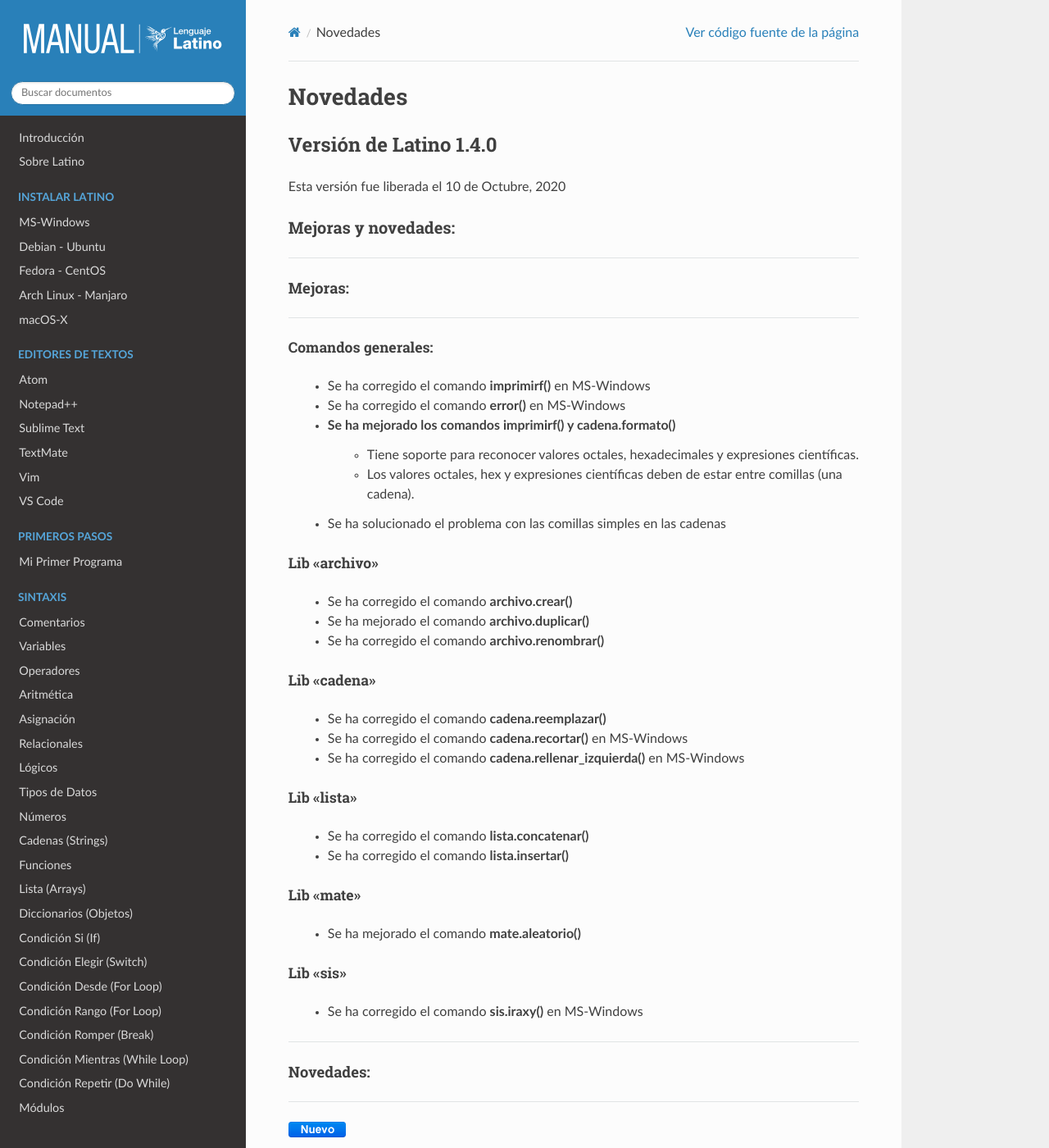
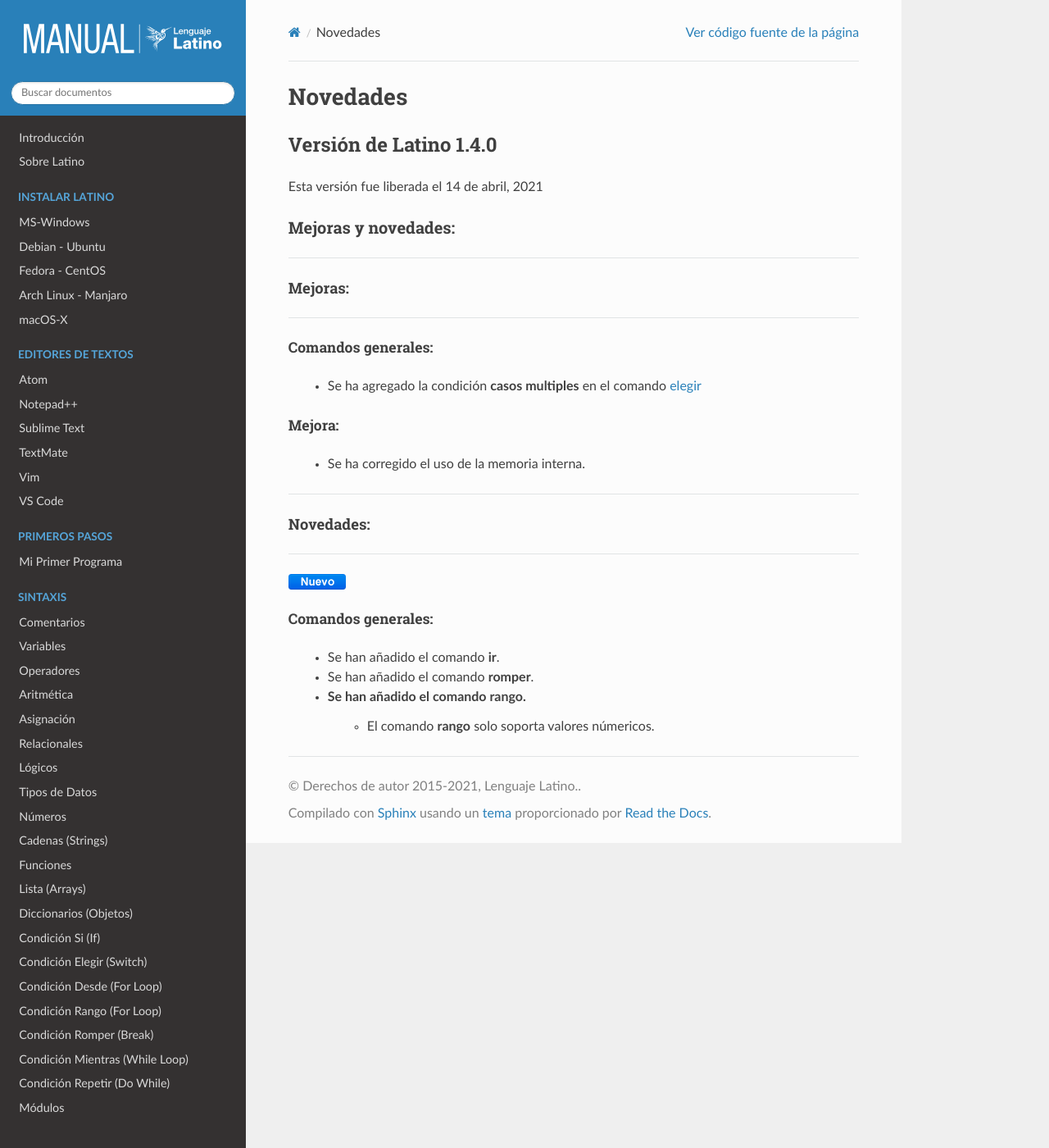
Before and after one commit to LatinoDocs/Manual-Latino, a Sphinx documentation site: the page built from docs/Novedades.rst, in a window 1280 px wide and 1400 px high. Shown: the whole window at 82% size. Built offline with Sphinx 7.4.7 and the Read the Docs theme 2.0.0, drawn with Linux system fonts in a browser that asks for light colours; comment, search, counter and statistics services are not loaded; some of the changed text lies outside the part shown.

Commit message:
Se actualizan las novedades y se corrige la información en Mi Primer Programa

```diff
--- a/docs/Novedades.rst
+++ b/docs/Novedades.rst
@@ -10,7 +10,7 @@ Novedades
 
 Versión de Latino |LATINO_VERSION|
 -----------------------------------
-Esta versión fue liberada el 10 de Octubre, 2020
+Esta versión fue liberada el 14 de abril, 2021
 
 Mejoras y novedades:
 +++++++++++++++++++++
@@ -24,37 +24,11 @@ Mejoras:
 
 Comandos generales:
 ********************
-  * Se ha corregido el comando **imprimirf()** en MS-Windows
-  * Se ha corregido el comando **error()** en MS-Windows
-  * Se ha mejorado los comandos **imprimirf()** y **cadena.formato()**
-      * Tiene soporte para reconocer valores octales, hexadecimales y expresiones científicas.
-      * Los valores octales, hex y expresiones científicas deben de estar entre comillas (una cadena).
-  * Se ha solucionado el problema con las comillas simples en las cadenas
+  * Se ha agregado la condición **casos multiples** en el comando :ref:`elegir <elegirLink>`
 
-Lib "archivo"
-**************
-  * Se ha corregido el comando **archivo.crear()**
-  * Se ha mejorado el comando **archivo.duplicar()**
-  * Se ha corregido el comando **archivo.renombrar()**
-
-Lib "cadena"
-*************
-  * Se ha corregido el comando **cadena.reemplazar()**
-  * Se ha corregido el comando **cadena.recortar()** en MS-Windows
-  * Se ha corregido el comando **cadena.rellenar_izquierda()** en MS-Windows
-
-Lib "lista"
-************
-  * Se ha corregido el comando **lista.concatenar()**
-  * Se ha corregido el comando **lista.insertar()**
-
-Lib "mate"
-***********
-  * Se ha mejorado el comando **mate.aleatorio()**
-
-Lib "sis"
-**********
-  * Se ha corregido el comando **sis.iraxy()** en MS-Windows
+Mejora:
+********
+  * Se ha corregido el uso de la memoria interna.
 
 ----
 
@@ -65,43 +39,9 @@ Novedades:
 
 .. nuevo::
 
-Lib "archivo"
-**************
-  * Se ha añadido el comando **archivo.anexar()**
-  * Se ha añadido un alias al comando **archivo.eliminar()**, y su nuevo alias es **archivo.borrar()**
-  * Se ha renombrado el comando **archivo.poner()** por **archivo.escribir()**
-  * Se ha renombrado el comanod **archivo.copiar()** por **archivo.duplicar()**
-
-Lib "cadena"
-*************
-  * Se ha renombrar el comando **cadena.regex()** por **cadena.regexl()**
-  * Se ha renombrar el comando **cadena.match()** por **cadena.regex()**
-
-Lib "dic"
-**********
-  * Se ha añadido el comando **dic.eliminar()**
-  * Se ha añadido el comando **dic.contiene()**
-
-Lib "lista"
-*************
-  * Se ha añadido el comando **lista.separar()**
-
-Lib "mate"
-***********
-  * Se ha añadido el comando **mate.acosh()**
-  * Se ha añadido el comando **mate.asenh()**
-  * Se ha añadido el comando **mate.atanh()**
-  * Se ha añadido el comando **mate.pi()**
-  * Se ha añadido el comando **mate.max()**
-  * Se ha añadido el comando **mate.min()**
-  * Se ha añadido el comando **mate.raizc()**
-  * Se ha añadido el comando **mate.tau()**
-  * Se ha añadido el comando **mate.e()**
-  * Se ha añadido el comando **mate.trunc()**
-  * Se ha añadido un nuevo alias en el comando **mate.aleatorio()** el cual es **mate.alt()**
-  * Se ha añadido el comando **mate.redondear()** y su alias **mate.rnd()**
-  * Se ha añadido los comandos **mate.base()**, **mate.parte()** y **mate.porc()**
-
-Lib "sis"
-**********
-  * Se ha añadido el comando **sis.usuario()** en MS-Windows
+Comandos generales:
+********************
+  * Se han añadido el comando **ir**.
+  * Se han añadido el comando **romper**.
+  * Se han añadido el comando **rango**.
+     * El comando **rango** solo soporta valores númericos.
--- a/docs/ejemplos/Mi-Primer-Programa.rst
+++ b/docs/ejemplos/Mi-Primer-Programa.rst
@@ -10,7 +10,9 @@ Esta sección del manual está enfocada en dar al usuario una breve muestra de a
 
 Para comenzar con cada uno de los ejemplos tendremos que abrir la terminal de nuestro sistema operativo y tener ejecutado Latino.
 
-.. note:: Para ejecutar Latino en la terminal sólo tendemos que escribir **latino** y precionar la tecla Enter.
+.. note:: Para ejecutar Latino en la terminal sólo escribimos **latino** y presionamos la tecla Enter
+
+.. note:: Para ejecutar un archivo de **Latino** ingresamos a la ubicación del archivo desde la consola y escribimos **latino** y el nombre del archivo con su extensión. Por ejemplo: **latino miarchivo.lat**
 
 .. container:: nota
 
--- a/docs/sintaxis/Condicion-Elegir.rst
+++ b/docs/sintaxis/Condicion-Elegir.rst
@@ -1,3 +1,5 @@
+.. _elegirLink:
+
 .. meta::
    :description: Condición elegir en Latino
    :keywords: manual, documentacion, latino, sintaxis, elegir, switch, casos
--- a/docs/sintaxis/Condicion-Mientras.rst
+++ b/docs/sintaxis/Condicion-Mientras.rst
@@ -1,3 +1,5 @@
+.. _mientrasLink:
+
 .. meta::
    :description: Condición mientras en Latino
    :keywords: manual, documentacion, latino, sintaxis, mientras, while
--- a/docs/sintaxis/Condicion-Rango.rst
+++ b/docs/sintaxis/Condicion-Rango.rst
@@ -1,4 +1,4 @@
-.. _desdeLink:
+.. _rangoLink:
 
 .. meta::
    :description: Condición RANGO en Latino
```
Also changed, not shown: docs/sintaxis/Condicion-Romper.rst (+7 -7 lines).
